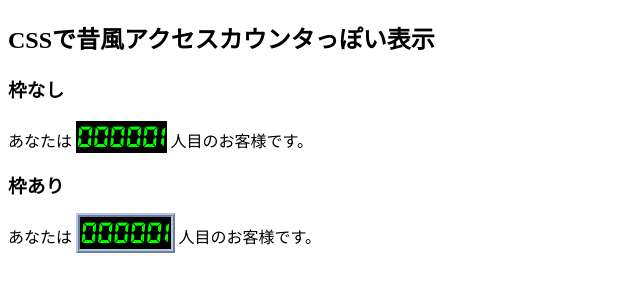
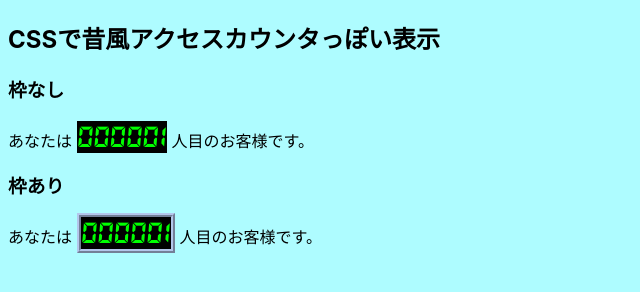
Before and after one commit to de-teiu/counter, a plain HTML site: page index.html in a window 1280 px wide. Shown: the whole page, without its empty margins (0-640 px from the left). Drawn offline with Linux system fonts and the light colour scheme.

Commit message:
背景色変更など

```diff
--- a/css/main.css
+++ b/css/main.css
@@ -3,6 +3,10 @@
     src: url(./font/Let_s_go_Digital_Regular.ttf);
 }
 
+html, body, main {
+    font-family:-apple-system,BlinkMacSystemFont,"Helvetica Neue","游ゴシック Medium",YuGothic,YuGothicM,"Hiragino Kaku Gothic ProN",メイリオ,Meiryo,sans-serif;
+    background-color: #aefcff;
+}
 
 
 
```
